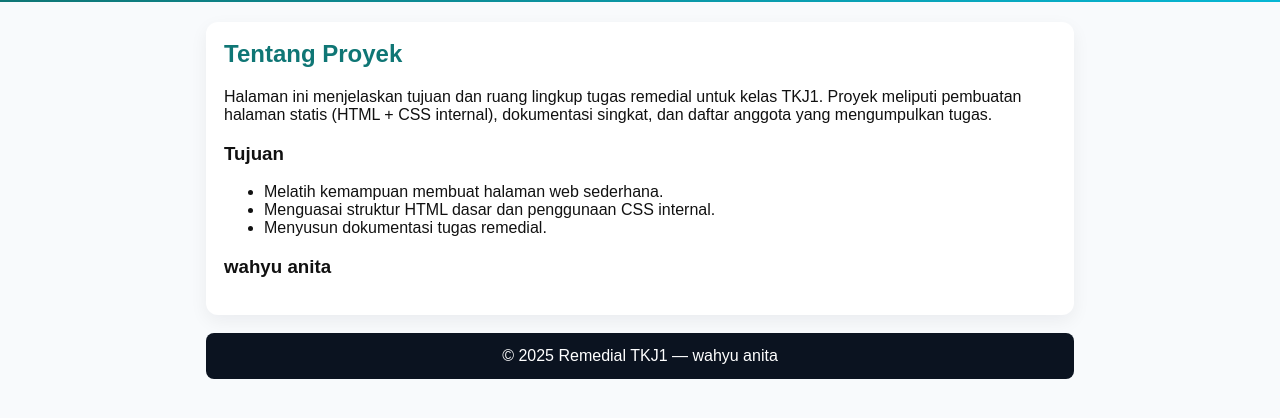
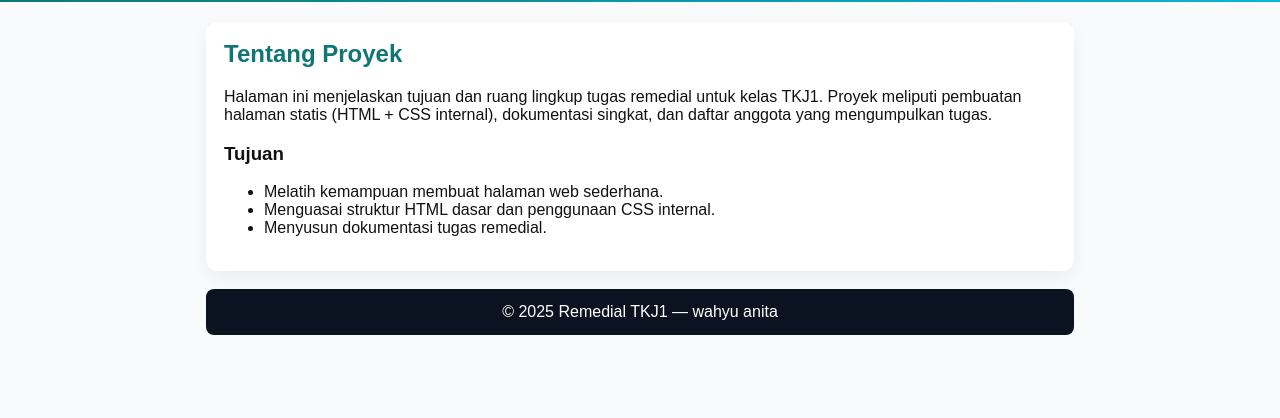
Before and after one commit to wahyuanita00/nita.remidi, a plain HTML site: page about.html in a window 1280 px wide. Shown: the part 62-480 px from the top of the page. Drawn offline with Linux system fonts and the light colour scheme.

Commit message:
nita-remidi.fiks

```diff
--- a/about.html
+++ b/about.html
@@ -105,7 +105,7 @@
           <li>Menyusun dokumentasi tugas remedial.</li>
         </ul>
 
-        <h3>wahyu anita</h3>
+
       </section>
 
       <footer>© 2025 Remedial TKJ1 — wahyu anita</footer>
```
